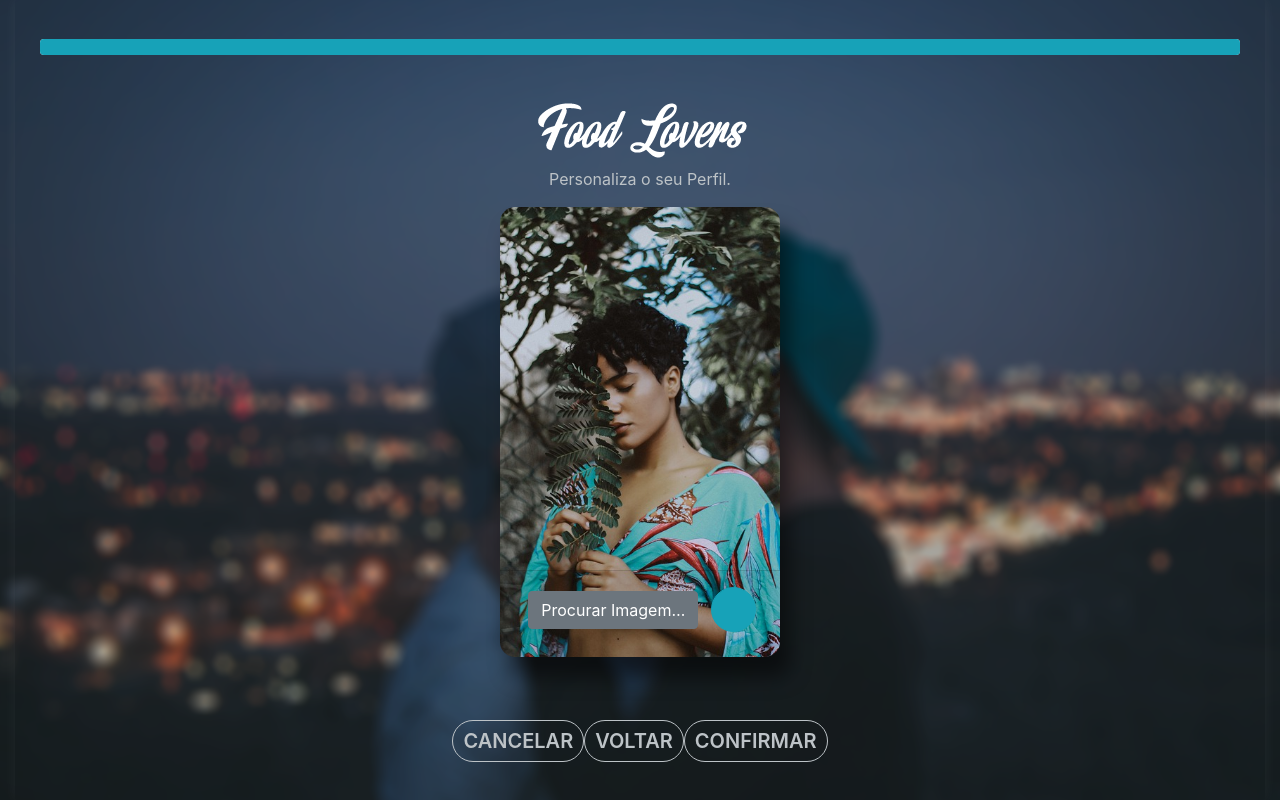
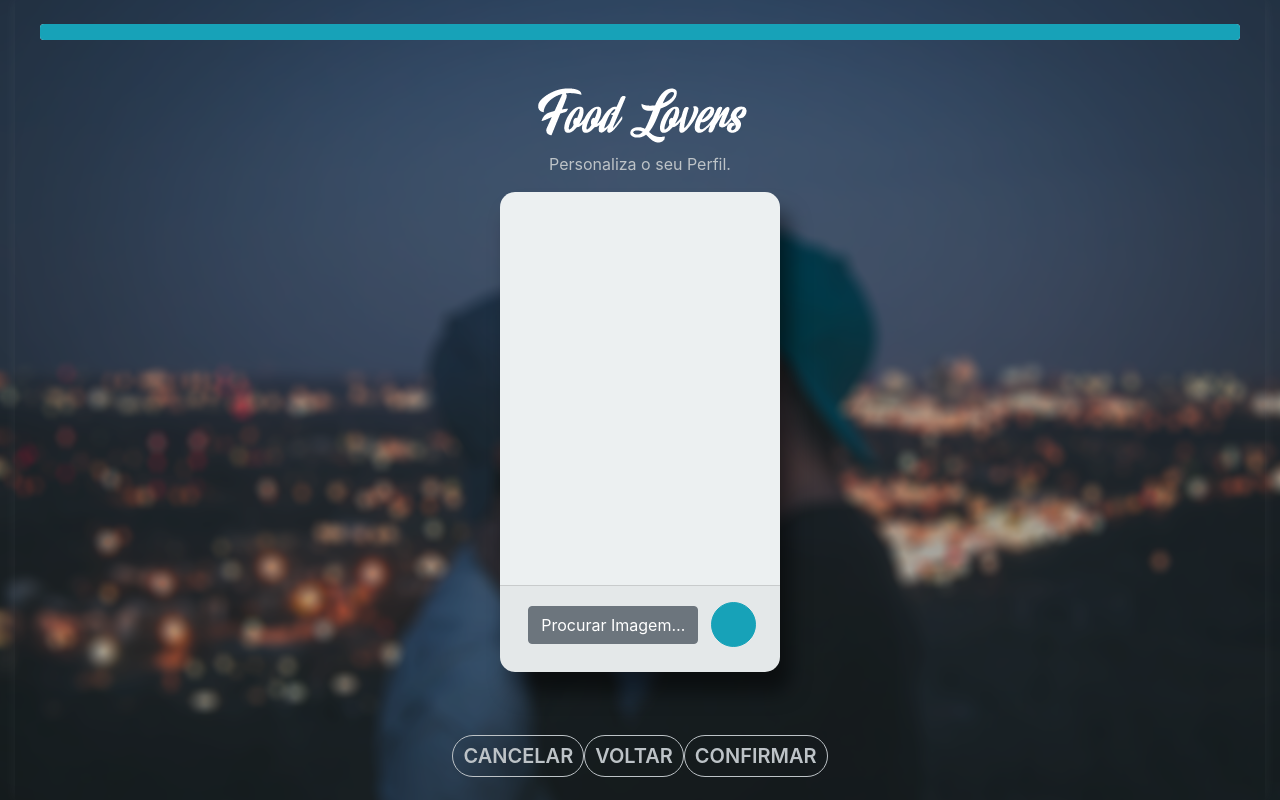
Before and after one commit to rafaelazd/food-lovers, a Vue app in the folder web-ui/: page /#/cadastro-3 in a window 1280 px wide. Built offline with nearby package versions, Linux system fonts and the light colour scheme; some icons are missing.

Commit message:
Modificações - Cadastro
Mudando a classe do <b-card> para evitar sobreposição de imagens.

```diff
--- a/web-ui/src/components/Cadastro3.vue
+++ b/web-ui/src/components/Cadastro3.vue
@@ -12,7 +12,7 @@
                         <div class="row justify-content-center">
                             <div>
                                <b-card-group class="d-flex justify-content-center">
-                                    <b-card class="profile">
+                                    <b-card class="profile-custom">
                                         <div slot="footer" class="d-flex justify-content-around">
                                            <label class="input-group-btnd-inline-flex p-2">
                                                             <span class="btn btn-secondary">
@@ -34,6 +34,7 @@
                                             <b-button v-b-toggle="'collapse2'" class="btn btn-circle btn-success m-1" type="submit"><i class="fa fa-check" aria-hidden="true"></i></b-button>
                                       </b-collapse>
                                     </b-card>
+
                                 </b-card-group> <br> <br>
                                 <div class="buttons d-flex justify-content-center">
                                 <router-link class="btn btn-outline-danger btn-lg" role="button" aria-pressed="true" to="/usuario-nao-autenticado">Cancelar</router-link>
@@ -88,16 +89,11 @@
         height: 100vh;
     }
 
-
     #cad-cover {
         height: 100vh;
         width: 100vw;
         background: #222 url('/static/img/boys.png') no-repeat center center fixed;
-        -webkit-background-size: cover;
-        -moz-background-size: cover;
-        -o-background-size: cover;
         background-size: cover;
-        display: flex;
 
     }
 
@@ -137,7 +133,7 @@
         color: #fff;
     }
 
-    .container .profile {
+    .container .profile-custom {
         max-width: 280px;
         height: 480px;
         background-color: #ecf0f1;
@@ -148,7 +144,7 @@
         box-shadow: 10px 20px 20px rgba(0,0,0,.5);
         background-size: cover;
     }
-    .container .profile .btn-circle {
+    .container .profile-custom .btn-circle {
         width: 45px;
         height: 45px;
         vertical-align: bottom;
@@ -156,7 +152,7 @@
         border-radius: 25px;
     }
 
-    .container .profile .close {
+    .container .profile-custom .close {
         margin: 0;
         font-size: 30px;
     }
```
